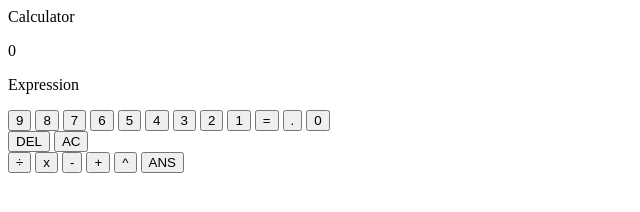
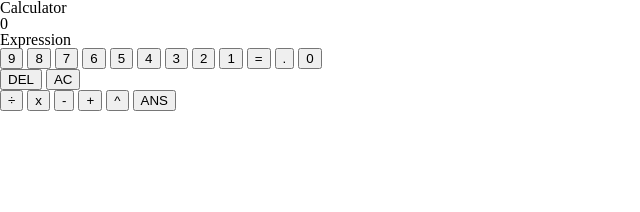
Before and after one commit to marcdtnguyen/calculator, a plain HTML site: page index.html in a window 1280 px wide. Shown: the whole page, without its empty margins (0-640 px from the left). Drawn offline with Linux system fonts and the light colour scheme.

Commit message:
Link css and put header into h1 tag

```diff
--- /dev/null
+++ b/css/reset.css
@@ -0,0 +1,48 @@
+/* http://meyerweb.com/eric/tools/css/reset/
+   v2.0 | 20110126
+   License: none (public domain)
+*/
+
+html, body, div, span, applet, object, iframe,
+h1, h2, h3, h4, h5, h6, p, blockquote, pre,
+a, abbr, acronym, address, big, cite, code,
+del, dfn, em, img, ins, kbd, q, s, samp,
+small, strike, strong, sub, sup, tt, var,
+b, u, i, center,
+dl, dt, dd, ol, ul, li,
+fieldset, form, label, legend,
+table, caption, tbody, tfoot, thead, tr, th, td,
+article, aside, canvas, details, embed,
+figure, figcaption, footer, header, hgroup,
+menu, nav, output, ruby, section, summary,
+time, mark, audio, video {
+	margin: 0;
+	padding: 0;
+	border: 0;
+	font-size: 100%;
+	font: inherit;
+	vertical-align: baseline;
+}
+/* HTML5 display-role reset for older browsers */
+article, aside, details, figcaption, figure,
+footer, header, hgroup, menu, nav, section {
+	display: block;
+}
+body {
+	line-height: 1;
+}
+ol, ul {
+	list-style: none;
+}
+blockquote, q {
+	quotes: none;
+}
+blockquote:before, blockquote:after,
+q:before, q:after {
+	content: '';
+	content: none;
+}
+table {
+	border-collapse: collapse;
+	border-spacing: 0;
+}
--- a/index.html
+++ b/index.html
@@ -6,11 +6,15 @@
     <meta http-equiv="X-UA-Compatible" content="IE=edge">
     <meta name="viewport" content="width=device-width, initial-scale=1.0">
     <title>Calculator</title>
+    <link rel="stylesheet" href="./css/reset.css">
+    <link rel="stylesheet" href="./css/style.css">
     <script src="./script.js" defer></script>
 </head>
 
 <body>
-    <header>Calculator</header>
+    <header>
+        <h1>Calculator</h1>
+    </header>
     <main>
         <section class="display">
             <p class="result">0</p>
```
Also changed, not shown: css/style.css (added).
